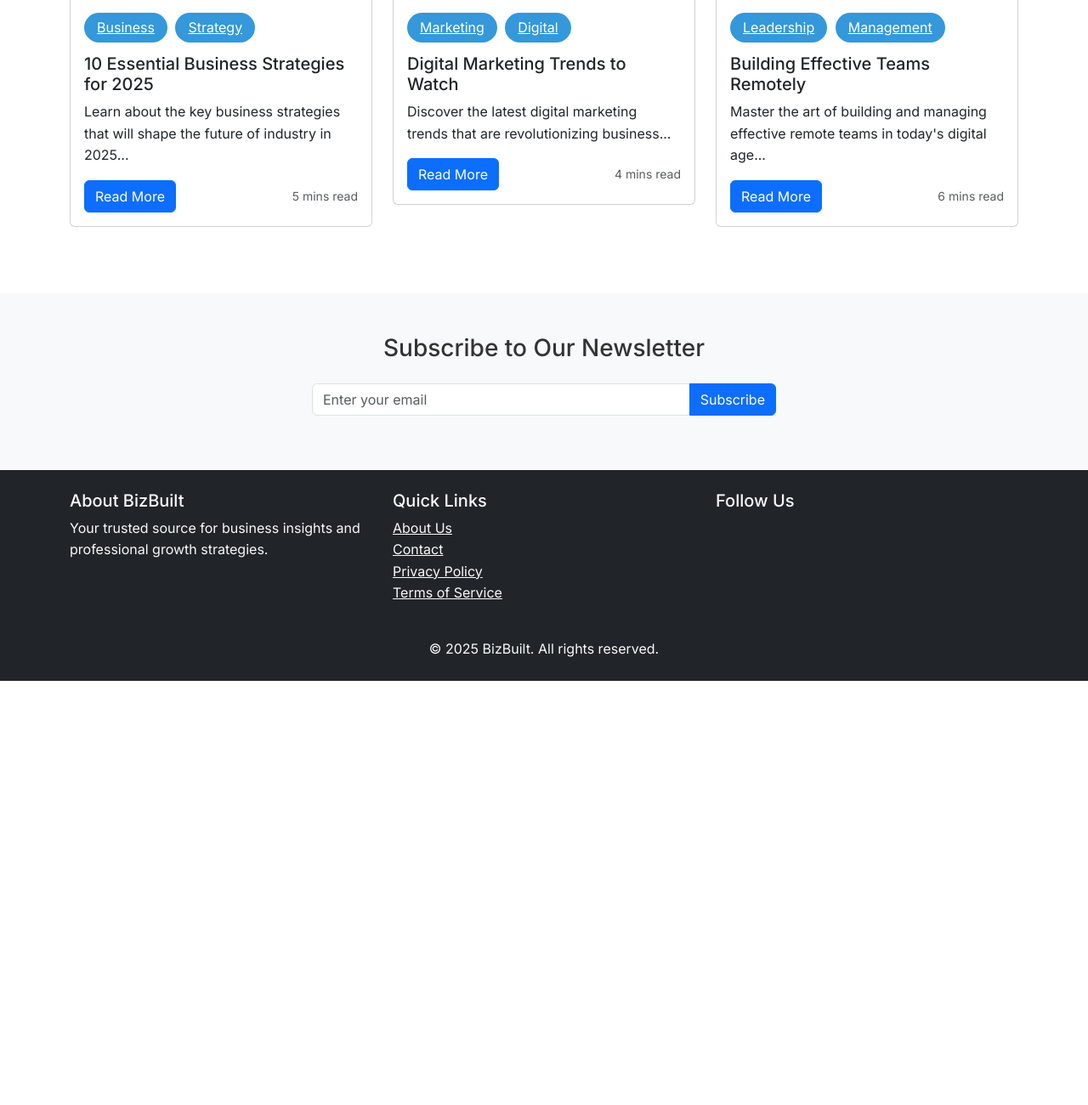
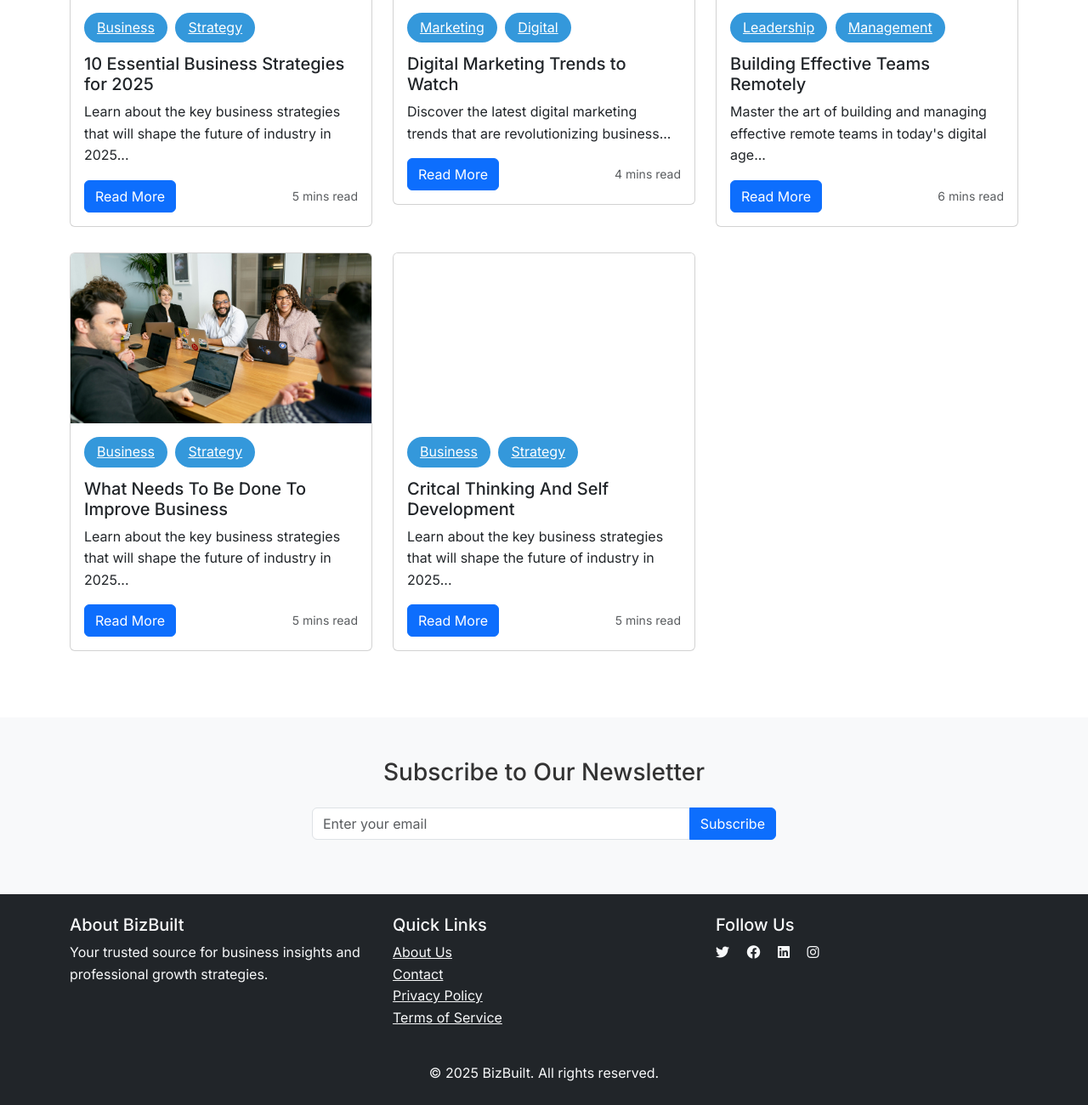
Before and after one commit to venom301/bizzbuilt, a PHP site: page / in a window 1280 px wide. Shown: the part 790-2090 px from the top of the page at 85% size. Before the commit the page ends 1591 px from the top, so only its background shows below. Run offline with PHP 8.4, Linux system fonts and the light colour scheme; data that the repository does not hold is empty; some libraries are stand-ins or nearby versions.

Commit message:
add images to page with a helper function

```diff
--- a/views/home.view.php
+++ b/views/home.view.php
@@ -10,13 +10,8 @@
       Your source for the latest business insights and strategies
     </p>
     <div class="search-box fade-in">
-          <input
-            type="text"
-            id="searchInput"
-            class="form-control form-control-lg"
-            placeholder="Search articles..."
-            onkeyup="searchPosts()"
-          />
+      <input type="text" id="searchInput" class="form-control form-control-lg" placeholder="Search articles..."
+        onkeyup="searchPosts()" />
     </div>
   </div>
 </section>
@@ -29,11 +24,7 @@
       <!-- Featured Post 1 -->
       <div class="col-md-4">
         <div class="card blog-card fade-in">
-              <img
-                src="assets/img/placeholder1.jpg"
-                class="card-img-top"
-                alt="Blog post image"
-              />
+          <img src="<?= loadImage('buzz1') ?>" class="card-img-top" alt="Blog post image" />
           <div class="card-body">
             <div class="mb-2">
               <a href="#" class="tag">Business</a>
@@ -47,9 +38,7 @@
               future of industry in 2025...
             </p>
             <div class="d-flex justify-content-between align-items-center">
-                  <a href="/readmore" class="btn btn-primary"
-                    >Read More</a
-                  >
+              <a href="/readmore" class="btn btn-primary">Read More</a>
               <small class="text-muted">5 mins read</small>
             </div>
           </div>
@@ -58,11 +47,7 @@
       <!-- Featured Post 2 -->
       <div class="col-md-4">
         <div class="card blog-card fade-in">
-              <img
-                src="assets/img/placeholder2.jpg"
-                class="card-img-top"
-                alt="Blog post image"
-              />
+          <img src="<?= loadImage('buzz2') ?>" class="card-img-top" alt="Blog post image" />
           <div class="card-body">
             <div class="mb-2">
               <a href="#" class="tag">Marketing</a>
@@ -74,9 +59,7 @@
               revolutionizing business...
             </p>
             <div class="d-flex justify-content-between align-items-center">
-                  <a href="/readmore" class="btn btn-primary"
-                    >Read More</a
-                  >
+              <a href="/readmore" class="btn btn-primary">Read More</a>
               <small class="text-muted">4 mins read</small>
             </div>
           </div>
@@ -85,11 +68,7 @@
       <!-- Featured Post 3 -->
       <div class="col-md-4">
         <div class="card blog-card fade-in">
-              <img
-                src="assets/img/placeholder3.jpg"
-                class="card-img-top"
-                alt="Blog post image"
-              />
+          <img src="<?= loadImage('buzz3') ?>" class="card-img-top" alt="Blog post image" />
           <div class="card-body">
             <div class="mb-2">
               <a href="#" class="tag">Leadership</a>
@@ -101,10 +80,54 @@
               in today's digital age...
             </p>
             <div class="d-flex justify-content-between align-items-center">
-                  <a href="/readmore" class="btn btn-primary"
-                    >Read More</a
-                  >
+              <a href="/readmore" class="btn btn-primary">Read More</a>
               <small class="text-muted">6 mins read</small>
+            </div>
+          </div>
+        </div>
+      </div>
+      <!-- Featured Post 4 -->
+      <div class="col-md-4">
+        <div class="card blog-card fade-in">
+          <img src="<?= loadImage('buzz4') ?>" class="card-img-top" alt="Blog post image" />
+          <div class="card-body">
+            <div class="mb-2">
+              <a href="#" class="tag">Business</a>
+              <a href="#" class="tag">Strategy</a>
+            </div>
+            <h5 class="card-title">
+              What Needs To Be Done To Improve Business
+            </h5>
+            <p class="card-text">
+              Learn about the key business strategies that will shape the
+              future of industry in 2025...
+            </p>
+            <div class="d-flex justify-content-between align-items-center">
+              <a href="/readmore" class="btn btn-primary">Read More</a>
+              <small class="text-muted">5 mins read</small>
+            </div>
+          </div>
+        </div>
+      </div>
+      <!-- Featured Post 5 -->
+      <div class="col-md-4">
+        <div class="card blog-card fade-in">
+          <img src="<?= loadImage('buzz5') ?>" class="card-img-top" alt="Blog post image" />
+          <div class="card-body">
+            <div class="mb-2">
+              <a href="#" class="tag">Business</a>
+              <a href="#" class="tag">Strategy</a>
+            </div>
+            <h5 class="card-title">
+              Critcal Thinking And Self Development
+            </h5>
+            <p class="card-text">
+              Learn about the key business strategies that will shape the
+              future of industry in 2025...
+            </p>
+            <div class="d-flex justify-content-between align-items-center">
+              <a href="/readmore" class="btn btn-primary">Read More</a>
+              <small class="text-muted">5 mins read</small>
             </div>
           </div>
         </div>
@@ -121,11 +144,7 @@
       <div class="col-md-6">
         <form class="fade-in">
           <div class="input-group mb-3">
-                <input
-                  type="email"
-                  class="form-control"
-                  placeholder="Enter your email"
-                />
+            <input type="email" class="form-control" placeholder="Enter your email" />
             <button class="btn btn-primary" type="submit">Subscribe</button>
           </div>
         </form>
--- a/views/partials/footer.php
+++ b/views/partials/footer.php
@@ -20,18 +20,10 @@
             <div class="col-md-4">
                 <h5>Follow Us</h5>
                 <div class="social-links">
-              <a href="#" class="text-light me-3"
-                ><i class="fab fa-twitter"></i
-              ></a>
-              <a href="#" class="text-light me-3"
-                ><i class="fab fa-facebook"></i
-              ></a>
-              <a href="#" class="text-light me-3"
-                ><i class="fab fa-linkedin"></i
-              ></a>
-              <a href="#" class="text-light"
-                ><i class="fab fa-instagram"></i
-              ></a>
+                    <a href="#" class="text-light me-3"><i class="fab fa-twitter"></i></a>
+                    <a href="#" class="text-light me-3"><i class="fab fa-facebook"></i></a>
+                    <a href="#" class="text-light me-3"><i class="fab fa-linkedin"></i></a>
+                    <a href="#" class="text-light"><i class="fab fa-instagram"></i></a>
                 </div>
             </div>
         </div>
@@ -43,10 +35,8 @@
 
 <!-- Scripts -->
 <script src="https://cdn.jsdelivr.net/npm/bootstrap@5.3.0/dist/js/bootstrap.bundle.min.js"></script>
-    <script
-      src="https://kit.fontawesome.com/your-kit-code.js"
-      crossorigin="anonymous"
-    ></script>
+<link rel="stylesheet" href="https://cdnjs.cloudflare.com/ajax/libs/font-awesome/6.4.2/css/all.min.css" />
 <script src="js/main.js"></script>
 </body>
+
 </html>
```
Also changed, not shown: helper.php (+60 -3 lines), public/img/buzz2.jpg (added), public/img/buzz3.jpg (added), public/img/buzz4.jpg (added), 2 other files. Lines whose indentation alone changed are shown as unchanged.
